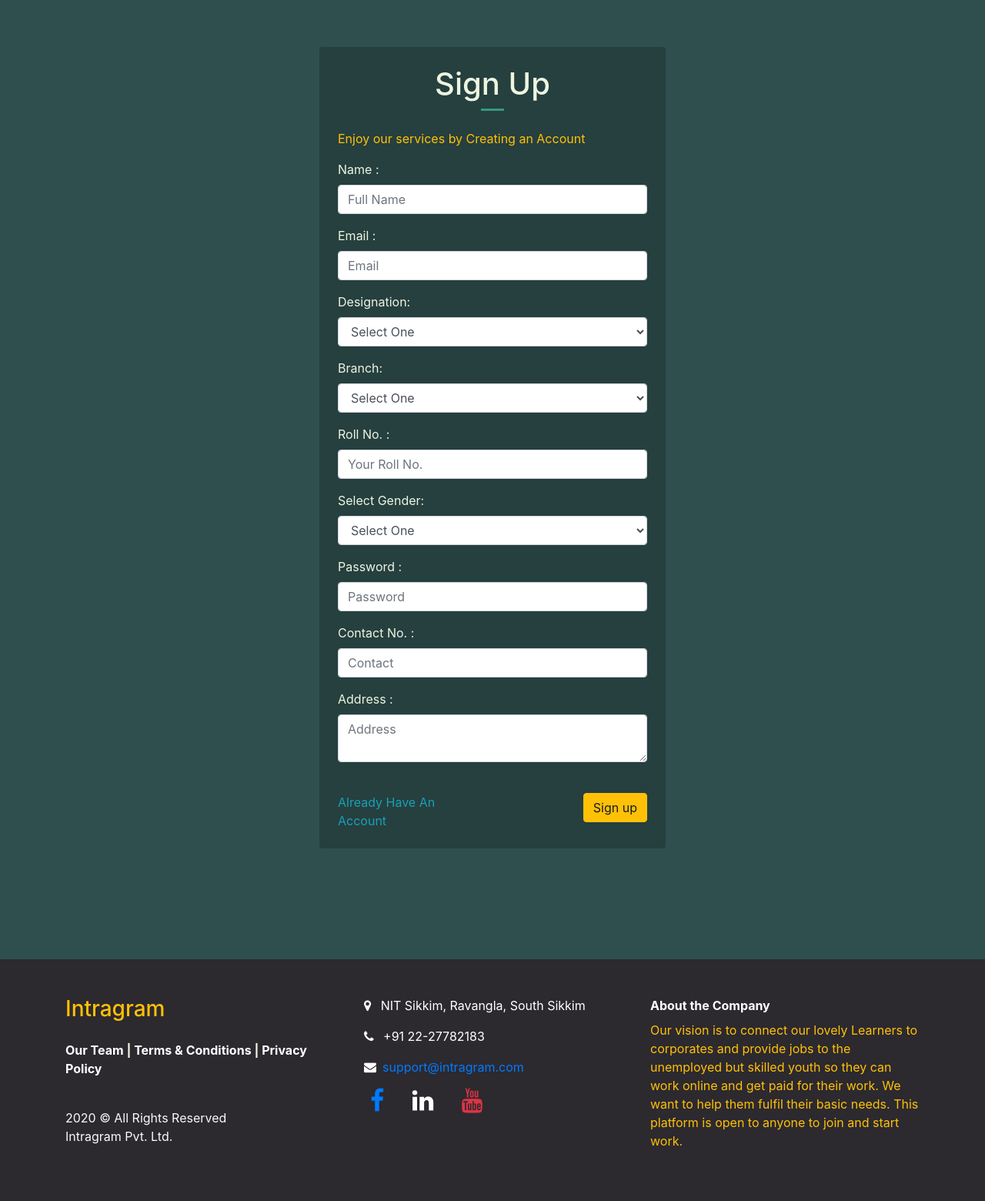
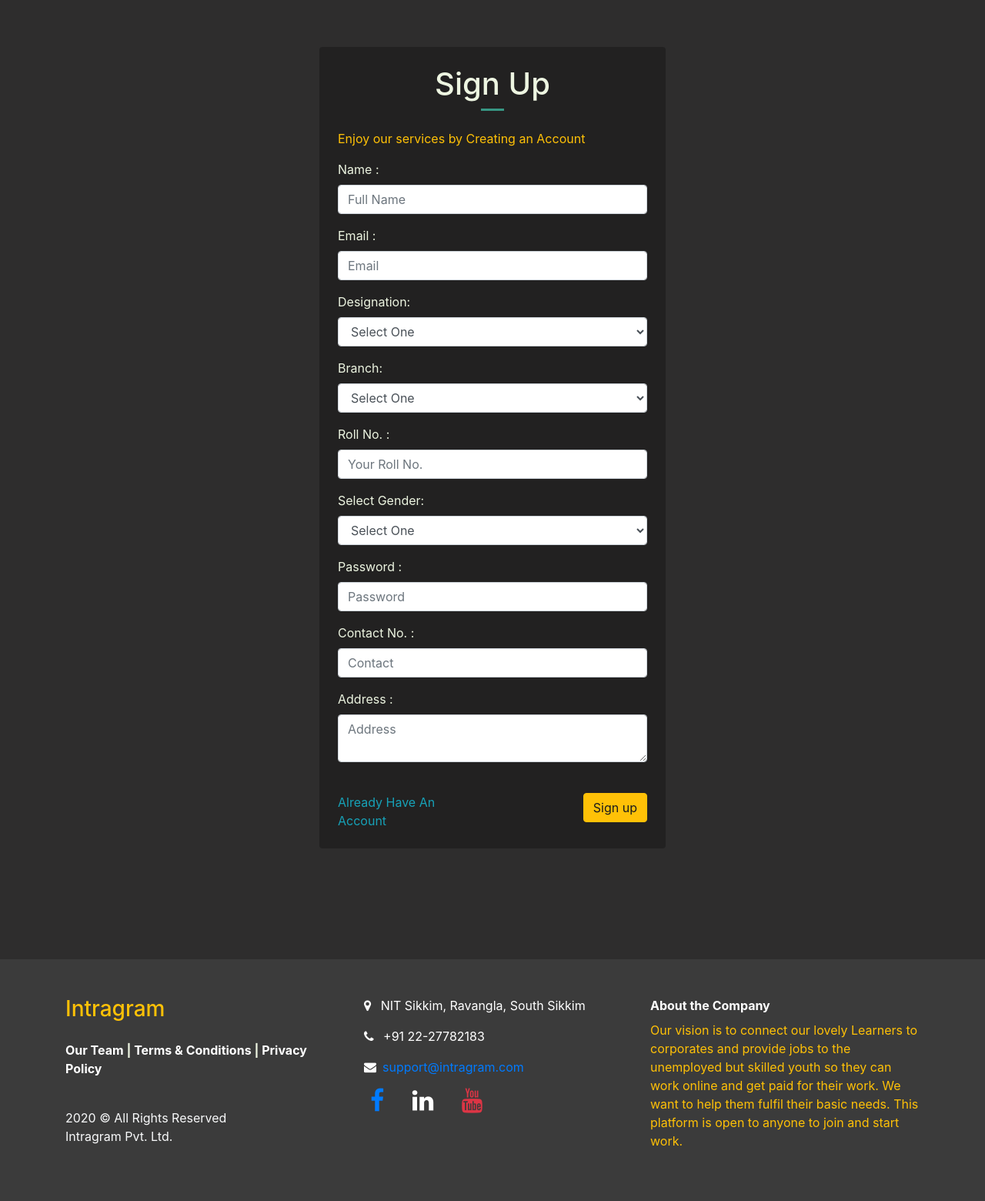
Before and after one commit to deepakg202/Intragram, a PHP site: page /signup.php in a window 1280 px wide. Shown: the part 59-1619 px from the top of the page at 77% size. Run offline with PHP 8.4, Linux system fonts and the light colour scheme.

Commit message:
minor changes

```diff
--- a/addpost.php
+++ b/add.php
@@ -38,7 +38,7 @@
 			$blogname = $user['id'].'_'.time();
 
 			$addquer = getDBconn()->prepare("INSERT INTO blog (BlogId, Heading, UserId) VALUES (? , ? , ?)");
-			if($addquer->execute([$blogname, $postHeading, (int)$user['id']]))
+			if($addquer->execute([$blogname, $postHeading, $user['id']]))
 			{
 				$blogfile = fopen(ROOT_PATH."/uploads/blog/${blogname}.md", 'w');
 				fwrite($blogfile, $_POST['postBody']);
@@ -49,7 +49,7 @@
 			}
 			else
 			{
-				$uploadResponse = 'error';
+				$uploadResponse = 'Error Occured';
 			}
 
 
--- a/css/style.css
+++ b/css/style.css
@@ -92,7 +92,7 @@ body {
 /*FOOTER*/
 
 footer {
-	background-color: #2C292F;
+	background-color: rgb(59, 59, 59);
 }
 
 .alc{
@@ -105,11 +105,11 @@ footer {
 /*Forms*/
 .form-inner{
 max-width: 450px;
-background-color: rgba(0, 0, 0, 0.2);
+background-color: rgba(0, 0, 0, 0.267);
 }
 
 .forms{
-  background-color: darkslategrey;
+  background-color: rgb(46, 45, 45);
 }
 
 
--- a/index.php
+++ b/index.php
@@ -77,7 +77,7 @@
 				background-color: red; /* Add a dark-grey background on hover */
 			}
 		</style>
-		<a type="button" class="postBtn position-sticky p-4 float-right btn btn-warning rounded-circle" href="addpost.php">| + |</a>
+		<a type="button" class="postBtn position-sticky p-4 float-right btn btn-warning rounded-circle" href="add.php">| + |</a>
 
 	<!-- END NEW POST BUTTON -->
 
```
Also changed, not shown: uploads/blog/1_1588514570.md (added, +1 -0 lines).
